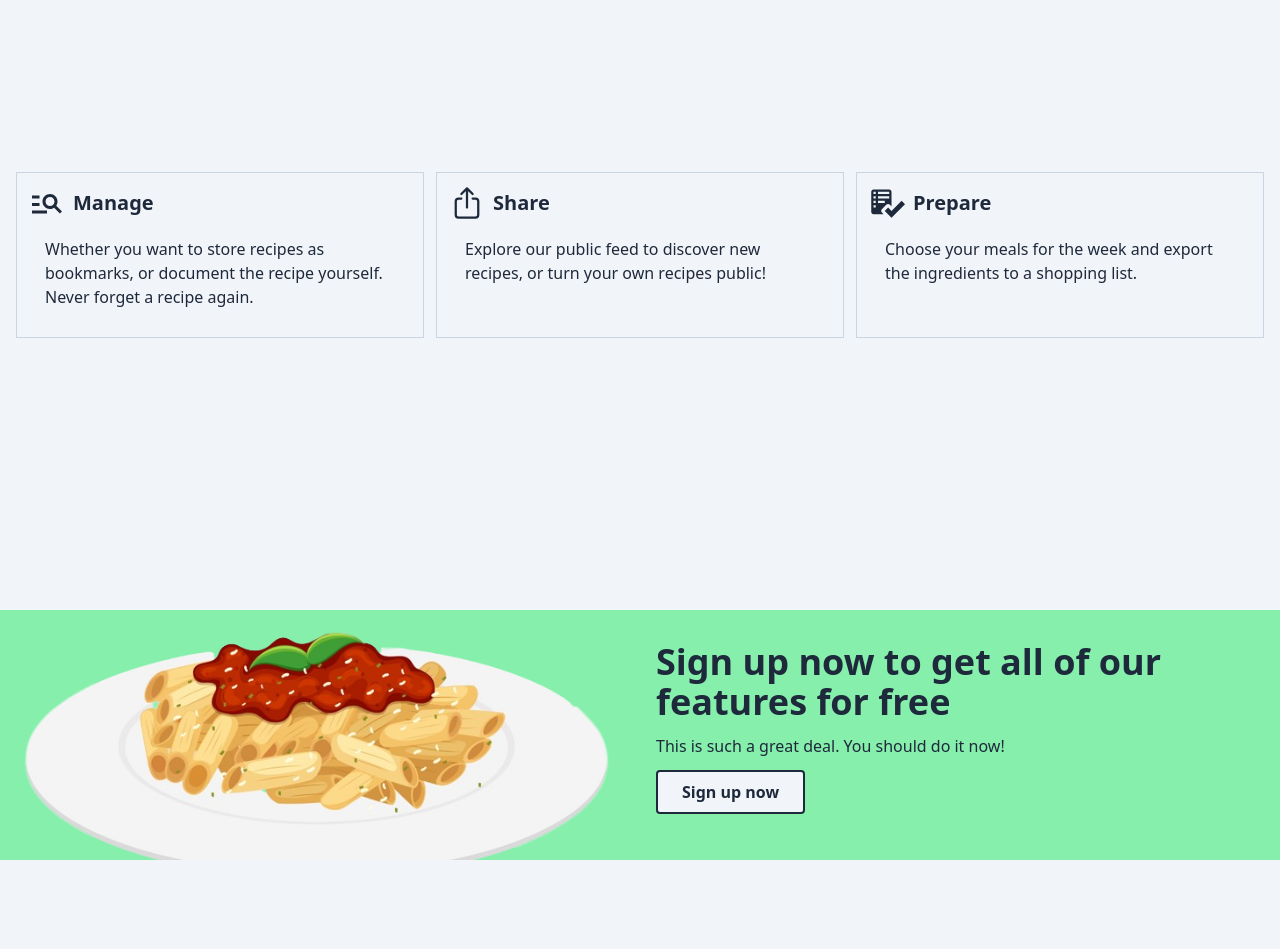
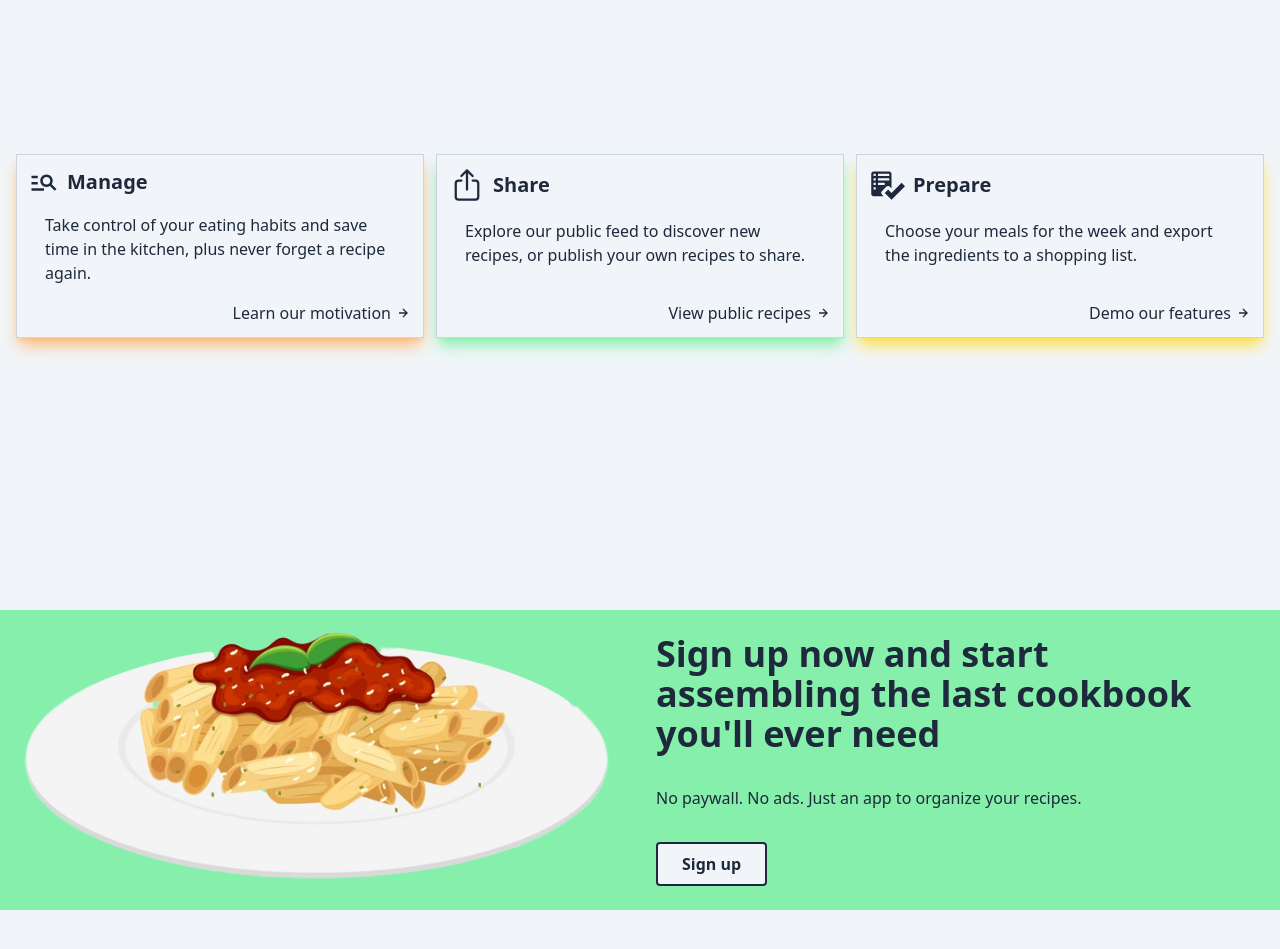
Before and after one commit to jeremiah-quill/recipes, a Next.js app: page / in a window 1280 px wide. Shown: the part 920-1869 px from the top of the page. Built offline with nearby package versions, Linux system fonts and the light colour scheme; no server answers; the database is empty.

Commit message:
components folder with layout, blank pages for browse and demo

```diff
--- /dev/null
+++ b/src/components/Layout.tsx
@@ -0,0 +1,29 @@
+export default function Layout({ children }: { children: React.ReactNode }) {
+  return (
+    <div className="bg-slate-100 min-h-[100vh] text-slate-800 flex flex-col">
+      <header className="font-extrabold p-4 flex items-center">
+        <h1 className="text-2xl">Recipes</h1>
+        <nav className="ml-auto">
+          <ul className="flex gap-8">
+            <li>
+              <a href="#">About</a>
+            </li>
+            <li>
+              <a href="#">Browse</a>
+            </li>
+            <li>
+              <a href="#">Sign In</a>
+            </li>
+            <li>
+              <a href="#">Sign up</a>
+            </li>
+          </ul>
+        </nav>
+      </header>
+      <main className="flex-1">{children}</main>
+      <footer className="h-[250px] bg-slate-300 grid place-items-center text-3xl font-bold">
+        Footer
+      </footer>
+    </div>
+  );
+}
--- /dev/null
+++ b/src/pages/browse.tsx
@@ -0,0 +1,5 @@
+import Layout from "../components/Layout";
+
+export default function browsePage() {
+  return <Layout>demo page</Layout>;
+}
--- /dev/null
+++ b/src/pages/demo.tsx
@@ -0,0 +1,5 @@
+import Layout from "../components/Layout";
+
+export default function DemoPage() {
+  return <Layout>demo page</Layout>;
+}
--- a/src/pages/index.tsx
+++ b/src/pages/index.tsx
@@ -1,10 +1,12 @@
 import Head from "next/head";
+import Layout from "../components/Layout";
 import { PrismaClient } from "@prisma/client";
 import { User } from "@prisma/client";
 import { RxCaretDown } from "react-icons/rx";
 import { MdManageSearch } from "react-icons/md";
 import { IoShareOutline } from "react-icons/io5";
 import { GoChecklist } from "react-icons/go";
+import { BiRightArrowAlt } from "react-icons/bi";
 
 export default function Home({ allUsers, allRecipes }: { allUsers: User[]; allRecipes: any }) {
   console.log(allUsers);
@@ -17,7 +19,139 @@ export default function Home({ allUsers, allRecipes }: { allUsers: User[]; allRe
         <meta name="viewport" content="width=device-width, initial-scale=1" />
         <link rel="icon" href="/favicon.ico" />
       </Head>
-      <div className="bg-slate-100 min-h-[100vh] text-slate-800">
+      <Layout>
+        <>
+          <div className="p-4 max-w-7xl mx-auto min-h-[80vh] grid md:grid-cols-2 items-center">
+            <div>
+              <h2 className="text-6xl font-bold mb-8">
+                It's time to finally organize your recipes
+              </h2>
+              <h3 className="text-lg mb-8 count">
+                We've helped thousands of people organize their recipes. Don't put it off any
+                longer, let us help you build a personalized, modern cookbook that you'll actually
+                use.
+              </h3>
+              <div className="flex gap-4">
+                <button className="bg-slate-100 text-slate-800 border-2 border-slate-800 font-bold p-2 px-6 rounded hover:bg-slate-800 hover:text-slate-100 transition-colors">
+                  Browse Recipes
+                </button>
+                <button className="bg-slate-100 text-slate-800 border-2 border-slate-800 font-bold p-2 px-6 rounded hover:bg-slate-800 hover:text-slate-100 transition-colors">
+                  Feature Demo
+                </button>
+              </div>
+            </div>
+            <div>
+              <img src="./food-hero.png" className=" max-w-none w-full" />
+            </div>
+          </div>
+          <div>
+            <h3 className="p-4 text-center text-3xl font-bold mt-auto">See how we can help</h3>
+            <div className="w-full flex justify-center">
+              <div className="rounded-full bg-slate-800 animate-bounce">
+                <RxCaretDown className="text-3xl mx-auto text-slate-100" />
+              </div>
+            </div>
+          </div>
+          <section className="p-4 max-w-7xl mx-auto my-64 grid md:grid-cols-3 gap-3">
+            <a
+              href="#"
+              className="border border-slate-300 p-3 flex flex-col group shadow-lg shadow-orange-300">
+              <h3 className="text-xl font-bold flex gap-2 items-center">
+                <MdManageSearch className="text-3xl" />
+                Manage
+              </h3>
+              <p className="p-4">
+                Take control of your eating habits and save time in the kitchen, plus never forget a
+                recipe again.
+              </p>
+              <div className="flex gap-1 ml-auto mt-auto items-center">
+                <div className="group-hover:underline">Learn our motivation</div>
+                <BiRightArrowAlt className="group-hover:translate-x-1 transition-transform" />
+              </div>
+            </a>
+            <a
+              href="#"
+              className="border border-slate-300 p-3 flex flex-col group shadow-lg shadow-green-300">
+              <h3 className="text-xl font-bold flex gap-2 items-center">
+                <IoShareOutline className="text-4xl" />
+                Share
+              </h3>
+              <p className="p-4">
+                Explore our public feed to discover new recipes, or publish your own recipes to
+                share.
+              </p>
+              <div className="flex gap-1 ml-auto mt-auto items-center">
+                <div className="group-hover:underline">View public recipes</div>
+                <BiRightArrowAlt className="group-hover:translate-x-1 transition-transform" />
+              </div>
+            </a>
+            <a
+              href="#"
+              className="border border-slate-300 p-3 flex flex-col group shadow-lg shadow-yellow-300">
+              <h3 className="text-xl font-bold flex gap-2 items-center">
+                <GoChecklist className="text-4xl" />
+                Prepare
+              </h3>
+              <p className="p-4">
+                Choose your meals for the week and export the ingredients to a shopping list.
+              </p>
+              <div className="flex gap-1 ml-auto mt-auto items-center">
+                <div className="group-hover:underline">Demo our features</div>
+                <BiRightArrowAlt className="group-hover:translate-x-1 transition-transform" />
+              </div>
+            </a>
+          </section>
+          <section className="my-64 bg-green-300 overflow-hidden">
+            <div className="max-w-7xl grid md:grid-cols-2 mx-auto  ">
+              <img src="/pasta.png" alt="avocado" className="" />
+              <div className="p-4 flex items-center">
+                <div>
+                  <h3 className="text-4xl font-bold max-w-xl">
+                    Sign up now and start assembling the last cookbook you'll ever need
+                  </h3>
+                  <p className="my-8">No paywall. No ads. Just an app to organize your recipes.</p>
+                  <button className="bg-slate-100 text-slate-800 border-2 border-slate-800 font-bold p-2 px-6 rounded justify-start">
+                    Sign up
+                  </button>
+                </div>
+              </div>
+            </div>
+          </section>
+          <section className="my-64 max-w-7xl mx-auto grid md:grid-cols-2 gap-8 p-4">
+            <div className="">
+              <h3 className="text-4xl font-bold">
+                Your cookbook, your way. Organize recipes the way you want.
+              </h3>
+              <p className="my-8">
+                Draft recipes with rich text, add images, and organize them into collections. Search
+                by ingredient, custom tags, or a number of different fields and attributes.
+              </p>
+              <p>
+                Learn more in our <a className="border-b-2 border-slate-800">feature demo</a>
+              </p>
+            </div>
+            <div className="grid grid-cols-2 gap-4">
+              <div className="relative aspect-square rounded overflow-hidden shadow-lg">
+                <div className="absolute inset-0 bg-blue-500 bg-opacity-50"></div>
+                <img src="asparagus.png" alt="" className="object-cover h-full w-full" />
+              </div>
+              <div className="relative aspect-square rounded overflow-hidden shadow-lg">
+                <div className="absolute inset-0 bg-red-500 bg-opacity-50"></div>
+                <img src="plate.png" alt="" className="object-cover h-full w-full" />
+              </div>
+              <div className="relative aspect-square rounded overflow-hidden shadow-lg">
+                <div className="absolute inset-0 bg-yellow-500 bg-opacity-50"></div>
+                <img src="pancakes.png" alt="" className="object-cover h-full w-full" />
+              </div>
+              <div className="relative aspect-square rounded overflow-hidden shadow-lg">
+                <div className="absolute inset-0 bg-green-500 bg-opacity-50"></div>
+                <img src="salmon.png" alt="" className="object-cover h-full w-full" />
+              </div>
+            </div>
+          </section>
+        </>
+      </Layout>
+      {/* <div className="bg-slate-100 min-h-[100vh] text-slate-800">
         <header className="font-extrabold p-4 flex items-center">
           <h1 className="text-2xl">Recipes</h1>
           <nav className="ml-auto">
@@ -33,120 +167,8 @@ export default function Home({ allUsers, allRecipes }: { allUsers: User[]; allRe
               </li>
             </ul>
           </nav>
-        </header>
-        <main className="mx-auto">
-          <div className="p-4 max-w-7xl mx-auto min-h-[80vh] grid md:grid-cols-2 items-center">
-            <div>
-              <h2 className="text-6xl font-bold mb-8">
-                It's time to finally organize your recipes
-              </h2>
-              <h3 className="text-lg mb-8 count">
-                We've helped thousands of people organize their recipes to make cooking easier.
-                Don't put it off any longer, let us help you build a personalized modern cookbook
-                that you'll actually use.
-              </h3>
-              <div className="flex gap-4">
-                <button className="bg-slate-800 text-slate-100 font-bold p-2 px-6 rounded">
-                  Sign Up
-                </button>
-                <button className="bg-slate-800 text-slate-100 font-bold p-2 px-6 rounded">
-                  Sign In
-                </button>
-                <button className="bg-slate-100 text-slate-800 border-2 border-slate-800 font-bold p-2 px-6 rounded">
-                  Public Recipe Feed
-                </button>
-              </div>
-            </div>
-            <div>
-              <img src="./food-hero.png" className=" max-w-none w-full" />
-            </div>
-          </div>
-          <div>
-            <h3 className="p-4 text-center text-3xl font-bold mt-auto">See how we can help</h3>
-            <RxCaretDown className="text-5xl mx-auto" />
-          </div>
-          <section className="p-4 max-w-7xl mx-auto my-64 grid md:grid-cols-3 gap-3">
-            <div className="border border-slate-300 p-3">
-              <h3 className="text-xl font-bold flex gap-2 items-center">
-                <MdManageSearch className="text-4xl" />
-                Manage
-              </h3>
-              <p className="p-4">
-                Whether you want to store recipes as bookmarks, or document the recipe yourself.
-                Never forget a recipe again.
-              </p>
-            </div>
-            <div className="border border-slate-300 p-3">
-              <h3 className="text-xl font-bold flex gap-2 items-center">
-                <IoShareOutline className="text-4xl" />
-                Share
-              </h3>
-              <p className="p-4">
-                Explore our public feed to discover new recipes, or turn your own recipes public!
-              </p>
-            </div>
-            <div className="border border-slate-300 p-3">
-              <h3 className="text-xl font-bold flex gap-2 items-center">
-                <GoChecklist className="text-4xl" />
-                Prepare
-              </h3>
-              <p className="p-4">
-                Choose your meals for the week and export the ingredients to a shopping list.
-              </p>
-            </div>
-          </section>
-          <section className="my-64 h-[250px] bg-green-300 overflow-hidden">
-            <div className="max-w-7xl grid md:grid-cols-2 mx-auto  ">
-              <img src="/pasta.png" alt="avocado" className="" />
-              <div className="p-4 grid place-items-center">
-                <div className="place-self-start pt-4">
-                  <h3 className="text-4xl font-bold max-w-xl">
-                    Sign up now to get all of our features for free
-                  </h3>
-                  <p className="my-3">This is such a great deal. You should do it now!</p>
-                  <button className="bg-slate-100 text-slate-800 border-2 border-slate-800 font-bold p-2 px-6 rounded justify-start">
-                    Sign up now
-                  </button>
-                </div>
-              </div>
-            </div>
-          </section>
-          <section className="my-64 max-w-7xl mx-auto grid md:grid-cols-2">
-            <div className="px-4">
-              <h3 className="text-4xl font-bold">We are here to help you</h3>
-              <p className="my-3">
-                This is some text to describe how we're here to help the customer! It should be
-                about four sentences. This is the second to last sentence. Maybe this is the last
-                sentence here.
-              </p>
-              <button className="bg-slate-800 text-slate-100 border-2 border-slate-100 font-bold p-2 px-6 rounded justify-start">
-                Sign up now
-              </button>
-            </div>
-            <div className="grid grid-cols-2 gap-4">
-              <div className="relative border border-slate-300 aspect-square rounded overflow-hidden shadow-lg">
-                <div className="absolute inset-0 bg-blue-500 bg-opacity-50"></div>
-                <img src="asparagus.png" alt="" className="object-cover h-full w-full" />
-              </div>
-              <div className="relative border border-slate-300 aspect-square rounded overflow-hidden shadow-lg">
-                <div className="absolute inset-0 bg-red-500 bg-opacity-50"></div>
-                <img src="plate.png" alt="" className="object-cover h-full w-full" />
-              </div>
-              <div className="relative border border-slate-300 aspect-square rounded overflow-hidden shadow-lg">
-                <div className="absolute inset-0 bg-yellow-500 bg-opacity-50"></div>
-                <img src="pancakes.png" alt="" className="object-cover h-full w-full" />
-              </div>
-              <div className="relative border border-slate-300 aspect-square rounded overflow-hidden shadow-lg">
-                <div className="absolute inset-0 bg-green-500 bg-opacity-50"></div>
-                <img src="salmon.png" alt="" className="object-cover h-full w-full" />
-              </div>
-            </div>
-          </section>
-        </main>
-        <footer className="h-[250px] bg-orange-200 grid place-items-center text-3xl font-bold">
-          Footer
-        </footer>
-      </div>
+        </header> */}
+      {/* </div> */}
     </>
   );
 }
```
Also changed, not shown: 1 other file (tests, documents, lock files or other folders).
